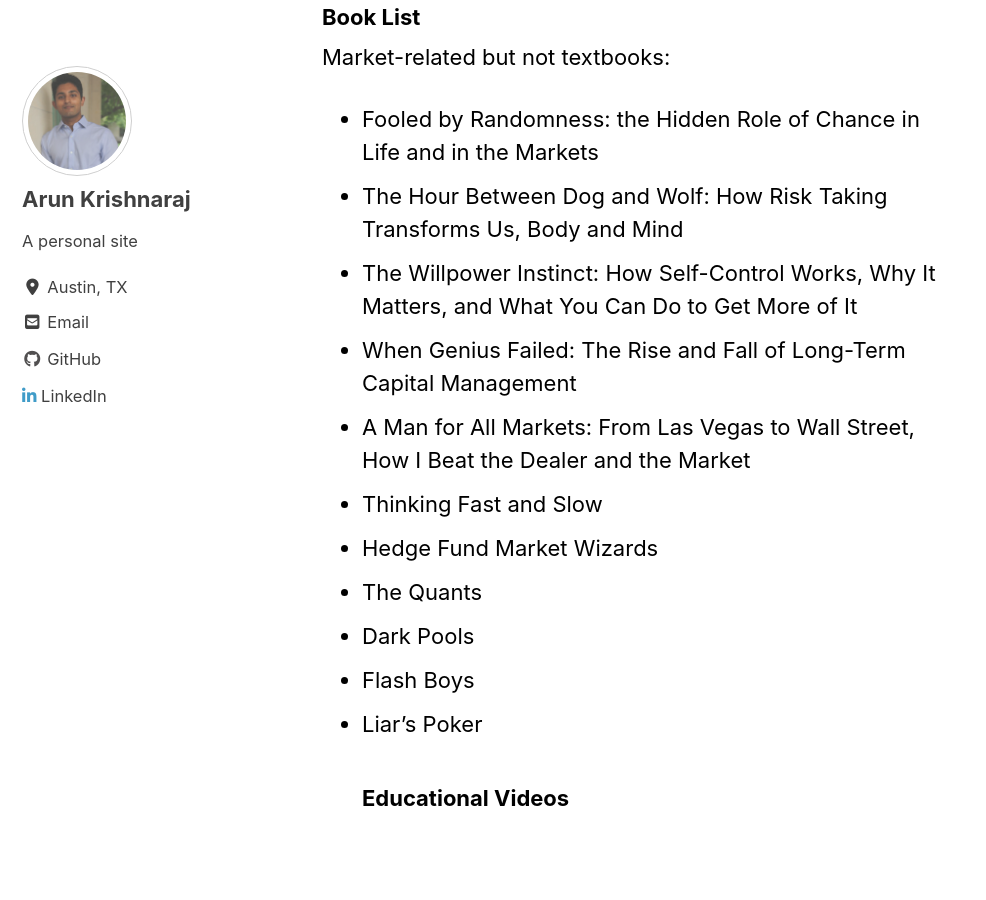
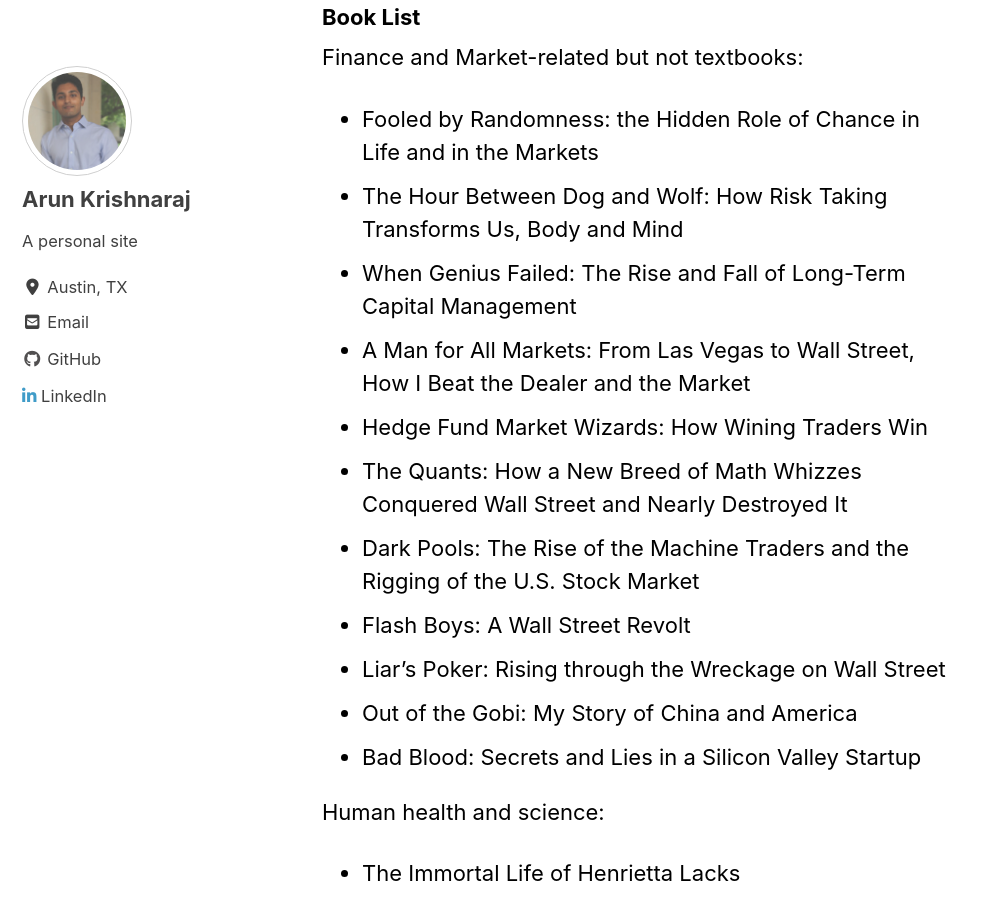
Before and after one commit to arun-krishnaraj/oldsite.github.io, a Jekyll site: the page built from _pages/readinglist.md, in a window 1280 px wide and 900 px high, scrolled down 1273 px. Shown: the whole window, without its empty margins (0-986 px from the left). Built offline with Jekyll 4.4.1, drawn with Linux system fonts in a browser that asks for light colours; cached includes are drawn as plain includes; nearby versions of some CDN libraries; some of the changed text lies outside the part shown.

Commit message:
Update readinglist.md
added more to other sections of reading list

```diff
--- a/_pages/readinglist.md
+++ b/_pages/readinglist.md
@@ -9,16 +9,28 @@
 Here's a list of material I recommend if you're interested in learning more about the topics I discuss on this site
 
 ### Book List
-Market-related but not textbooks:
+Finance and Market-related but not textbooks:
   * Fooled by Randomness: the Hidden Role of Chance in Life and in the Markets
   * The Hour Between Dog and Wolf: How Risk Taking Transforms Us, Body and Mind
-  * The Willpower Instinct: How Self-Control Works, Why It Matters, and What You Can Do to Get More of It
   * When Genius Failed: The Rise and Fall of Long-Term Capital Management
   * A Man for All Markets: From Las Vegas to Wall Street, How I Beat the Dealer and the Market
-  * Thinking Fast and Slow
-  * Hedge Fund Market Wizards
-  * The Quants
-  * Dark Pools
-  * Flash Boys
-  * Liar's Poker
+  * Hedge Fund Market Wizards: How Wining Traders Win
+  * The Quants: How a New Breed of Math Whizzes Conquered Wall Street and Nearly Destroyed It
+  * Dark Pools: The Rise of the Machine Traders and the Rigging of the U.S. Stock Market
+  * Flash Boys: A Wall Street Revolt
+  * Liar's Poker: Rising through the Wreckage on Wall Street
+  * Out of the Gobi: My Story of China and America
+  * Bad Blood: Secrets and Lies in a Silicon Valley Startup
+
+Human health and science:
+  * The Immortal Life of Henrietta Lacks
+  * The Billion Dollar Molecule: One Company's Quest for the Perfect Drug
+  * The Gene: An Intimate History
+  * The Emperor of All Maladies: A Biography of Cancer
+
+Philosophy and self-help:
+  * Q-Economy
+  * IKIGAI: The Japanese Secret to a Long and Happy Life
+  * The Willpower Instinct: How Self-Control Works, Why It Matters, and What You Can Do to Get More of It
+  * Thinking, Fast and Slow
 ### Educational Videos
```
